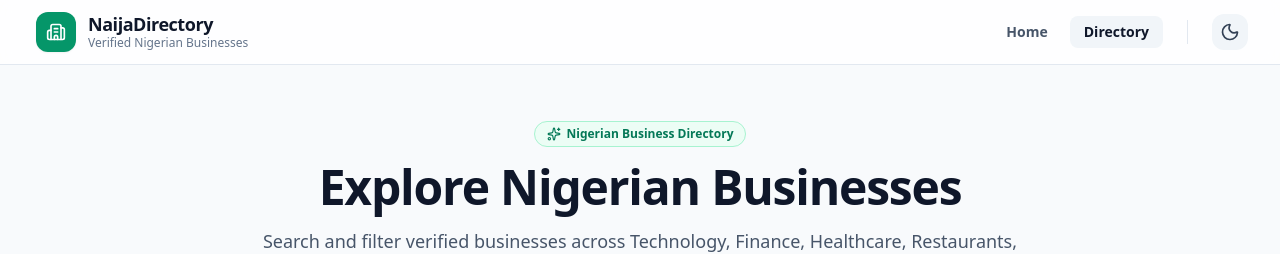
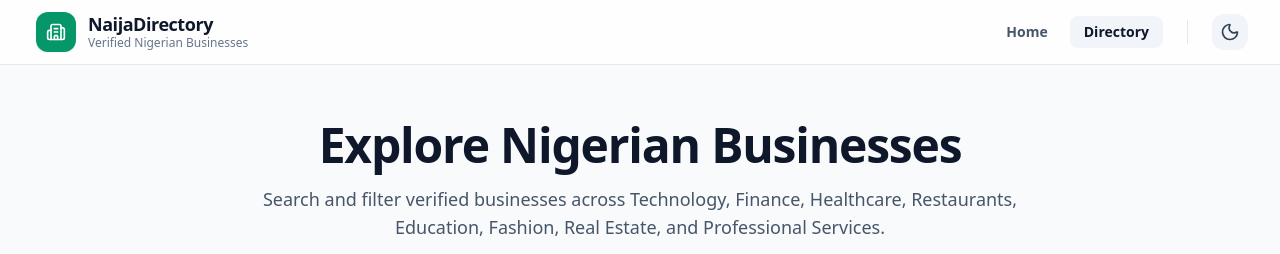
Before and after one commit to Kahonjohn1/business-directory, a React (Vite) app: page /businesses in a window 1280 px wide. Shown: the top 254 px of the page. Built offline with nearby package versions, Linux system fonts and the light colour scheme.

Commit message:
Remove directory tagline

```diff
--- a/src/pages/DirectoryPage.tsx
+++ b/src/pages/DirectoryPage.tsx
@@ -39,10 +39,6 @@ export function DirectoryPage() {
     <div className="space-y-8">
       {/* Directory Hero Section */}
       <section className="text-center max-w-3xl mx-auto pt-2 pb-4">
-        <div className="inline-flex items-center gap-1.5 px-3 py-1 rounded-full bg-naija-50 dark:bg-naija-950/50 text-naija-700 dark:text-naija-300 text-xs font-semibold mb-4 border border-naija-200 dark:border-naija-800">
-          <Sparkles className="w-3.5 h-3.5" aria-hidden="true" />
-          <span>Nigerian Business Directory</span>
-        </div>
         <h1 className="text-3xl sm:text-4xl lg:text-5xl font-extrabold text-slate-900 dark:text-white tracking-tight">
           Explore Nigerian Businesses
         </h1>
--- a/src/pages/HomePage.tsx
+++ b/src/pages/HomePage.tsx
@@ -66,12 +66,6 @@ export function HomePage() {
     <div className="space-y-16 sm:space-y-20">
       {/* 1. HERO SECTION */}
       <section className="relative text-center max-w-4xl mx-auto pt-4 sm:pt-8">
-        {/* Verified Badge */}
-        <div className="inline-flex items-center gap-2 px-3.5 py-1.5 rounded-full bg-naija-50 dark:bg-naija-950/60 text-naija-700 dark:text-naija-300 text-xs sm:text-sm font-semibold mb-6 border border-naija-200 dark:border-naija-800 shadow-sm">
-          <CheckCircle2 className="w-4 h-4 text-naija-600 dark:text-naija-400" aria-hidden="true" />
-          <span>Curated Nigerian Business Discovery Hub</span>
-        </div>
-
         {/* Hero Title */}
         <h1 className="text-3xl sm:text-5xl lg:text-6xl font-extrabold text-slate-900 dark:text-white tracking-tight leading-tight sm:leading-tight">
           Discover & Connect with Businesses Across{' '}
```
